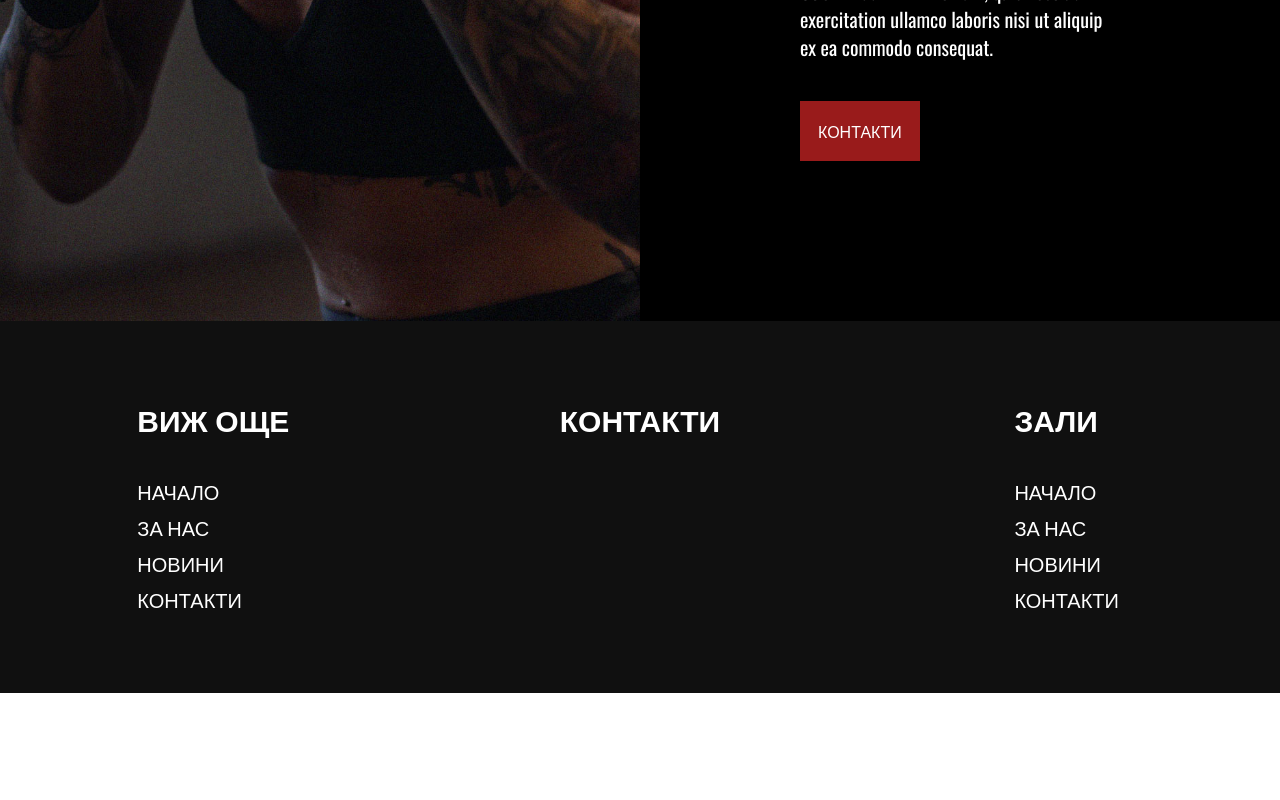
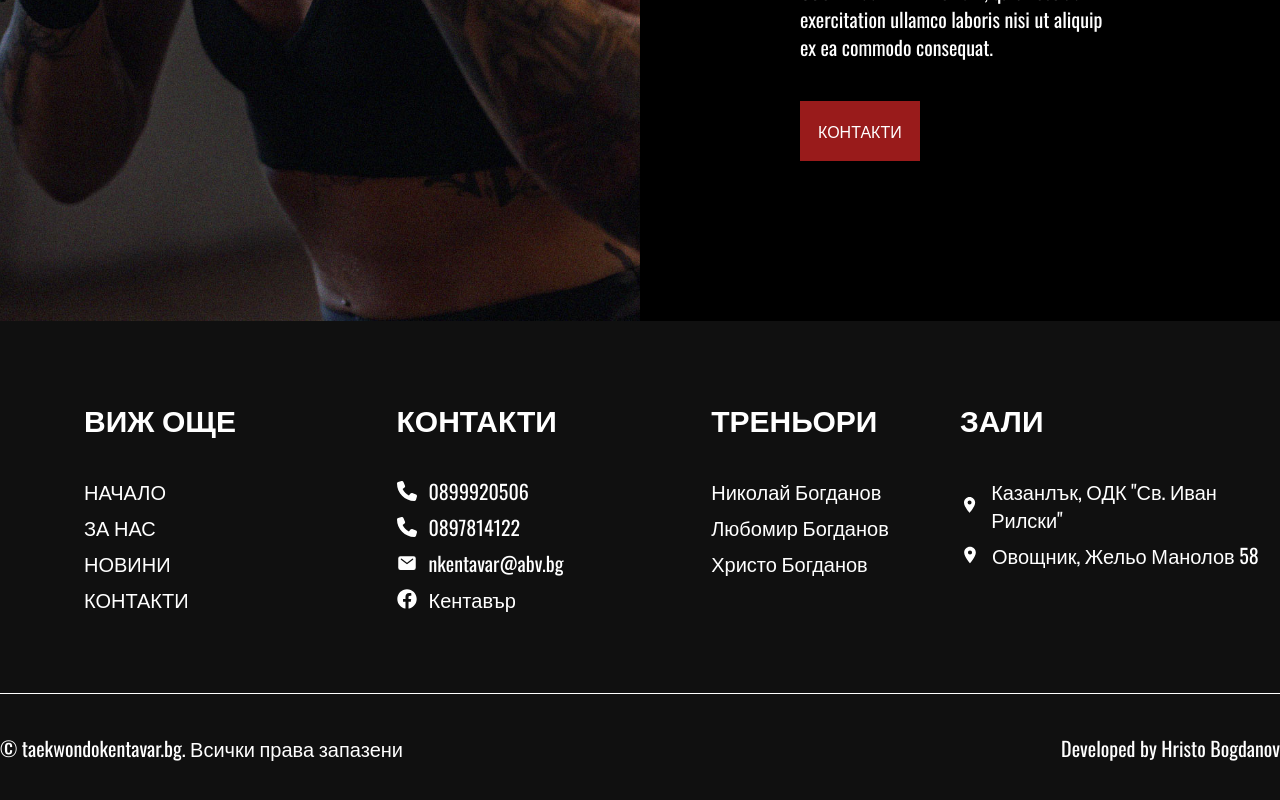
Before and after one commit to HristoBogdanov/kentavar, a Next.js app: page / in a window 1280 px wide. Shown: the part 3417-4217 px from the top of the page. Before the commit the page ends 4110 px from the top, so only its background shows below. Built offline with nearby package versions, Linux system fonts and the light colour scheme.

Commit message:
finish footer

```diff
--- a/components/footer.tsx
+++ b/components/footer.tsx
@@ -1,41 +1,123 @@
+import { facebookGroupLink } from "@/utils/socialMediaLinks";
+import Link from "next/link";
+import { FaPhone } from "react-icons/fa6";
+import { IoMail } from "react-icons/io5";
+import { FaFacebook } from "react-icons/fa";
+import { MdPlace } from "react-icons/md";
+import { kazanlakHallMap, ovoshtnikHallMap } from "@/utils/mapsLinks";
+
 export default function Footer() {
   return (
     <footer className="w-full bg-[#101010]">
-      <div className="container mx-auto text-white py-20 grid grid-cols-1 md:grid-cols-2 lg:grid-cols-3">
-        <div className="flex flex-col items-center uppercase">
+      <div className="container mx-auto text-white gap-y-20 max-md:px-10 py-20 grid grid-cols-1 md:grid-cols-2 lg:grid-cols-4 border-b border-white">
+        <div className="flex flex-col lg:items-center uppercase">
           <div className="flex flex-col gap-10">
             <h2 className="text-3xl font-black">виж още</h2>
             <ul className="text-xl flex flex-col gap-2">
-              <li>начало</li>
-              <li>за нас</li>
-              <li>новини</li>
-              <li>контакти</li>
+              <Link
+                className="hover:text-red-800 transition-all duration-500"
+                href="/"
+              >
+                начало
+              </Link>
+              <Link
+                className="hover:text-red-800 transition-all duration-500"
+                href="/about-us"
+              >
+                за нас
+              </Link>
+              <Link
+                className="hover:text-red-800 transition-all duration-500"
+                href="news"
+              >
+                новини
+              </Link>
+              <Link
+                className="hover:text-red-800 transition-all duration-500"
+                href="contacts"
+              >
+                контакти
+              </Link>
             </ul>
           </div>
         </div>
-        <div className="flex flex-col items-center uppercase">
+        <div className="flex flex-col lg:items-center">
           <div className="flex flex-col gap-10">
-            <h2 className="text-3xl font-black">контакти</h2>
+            <h2 className="text-3xl font-black uppercase">контакти</h2>
             <ul className="text-xl flex flex-col gap-2">
-              <li></li>
-              <li></li>
-              <li></li>
-              <li></li>
+              <Link
+                href="tel: 0899920506"
+                className="flex text-xl items-center gap-3 hover:text-red-800 transition-all duration-500"
+                target="_blank"
+              >
+                <FaPhone />
+                0899920506
+              </Link>
+              <Link
+                href="tel: 0897814122"
+                className="flex text-xl items-center gap-3 hover:text-red-800 transition-all duration-500"
+                target="_blank"
+              >
+                <FaPhone />
+                0897814122
+              </Link>
+              <Link
+                href="mailto: nkentavar@abv.bg"
+                className="flex text-xl items-center gap-3 hover:text-red-800 transition-all duration-500"
+                target="_blank"
+              >
+                <IoMail />
+                nkentavar@abv.bg
+              </Link>
+              <Link
+                href={facebookGroupLink}
+                className="flex text-xl items-center gap-3 hover:text-red-800 transition-all duration-500"
+                target="_blank"
+              >
+                <FaFacebook />
+                Кентавър
+              </Link>
             </ul>
           </div>
         </div>
-        <div className="flex flex-col items-center uppercase">
+        <div className="flex flex-col lg:items-center">
           <div className="flex flex-col gap-10">
-            <h2 className="text-3xl font-black">зали</h2>
+            <h2 className="text-3xl font-black uppercase">треньори</h2>
             <ul className="text-xl flex flex-col gap-2">
-              <li>начало</li>
-              <li>за нас</li>
-              <li>новини</li>
-              <li>контакти</li>
+              <li>Николай Богданов</li>
+              <li>Любомир Богданов</li>
+              <li>Христо Богданов</li>
+            </ul>
+          </div>
+        </div>
+        <div className="flex flex-col lg:items-center">
+          <div className="flex flex-col gap-10">
+            <h2 className="text-3xl font-black uppercase">зали</h2>
+            <ul className="text-xl flex flex-col gap-2">
+              <Link
+                href={kazanlakHallMap}
+                className="flex text-xl items-center gap-3 hover:text-red-800 transition-all duration-500"
+                target="_blank"
+              >
+                <MdPlace />
+                {`Казанлък, ОДК "Св. Иван Рилски"`}
+              </Link>
+              <Link
+                href={ovoshtnikHallMap}
+                className="flex text-xl items-center gap-3 hover:text-red-800 transition-all duration-500"
+                target="_blank"
+              >
+                <MdPlace />
+                {`Овощник, Жельо Манолов 58`}
+              </Link>
             </ul>
           </div>
         </div>
       </div>
+      <div className="flex flex-col md:flex-row max-md:gap-6 max-md:px-6 text-center justify-center container mx-auto md:justify-between items-center py-10 text-xl text-white">
+        <p>© taekwondokentavar.bg. Всички права запазени</p>
+        <p>Developed by Hristo Bogdanov</p>
+      </div>
     </footer>
   );
 }
```
